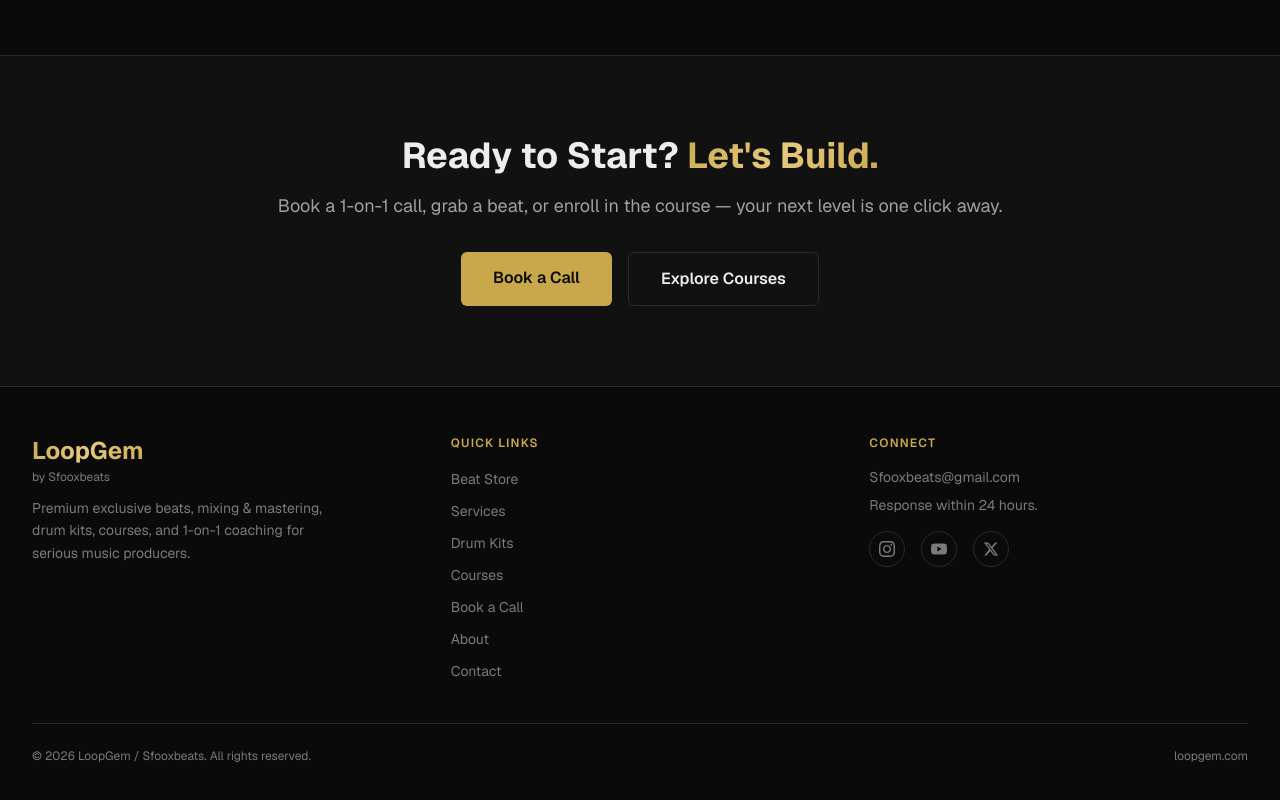
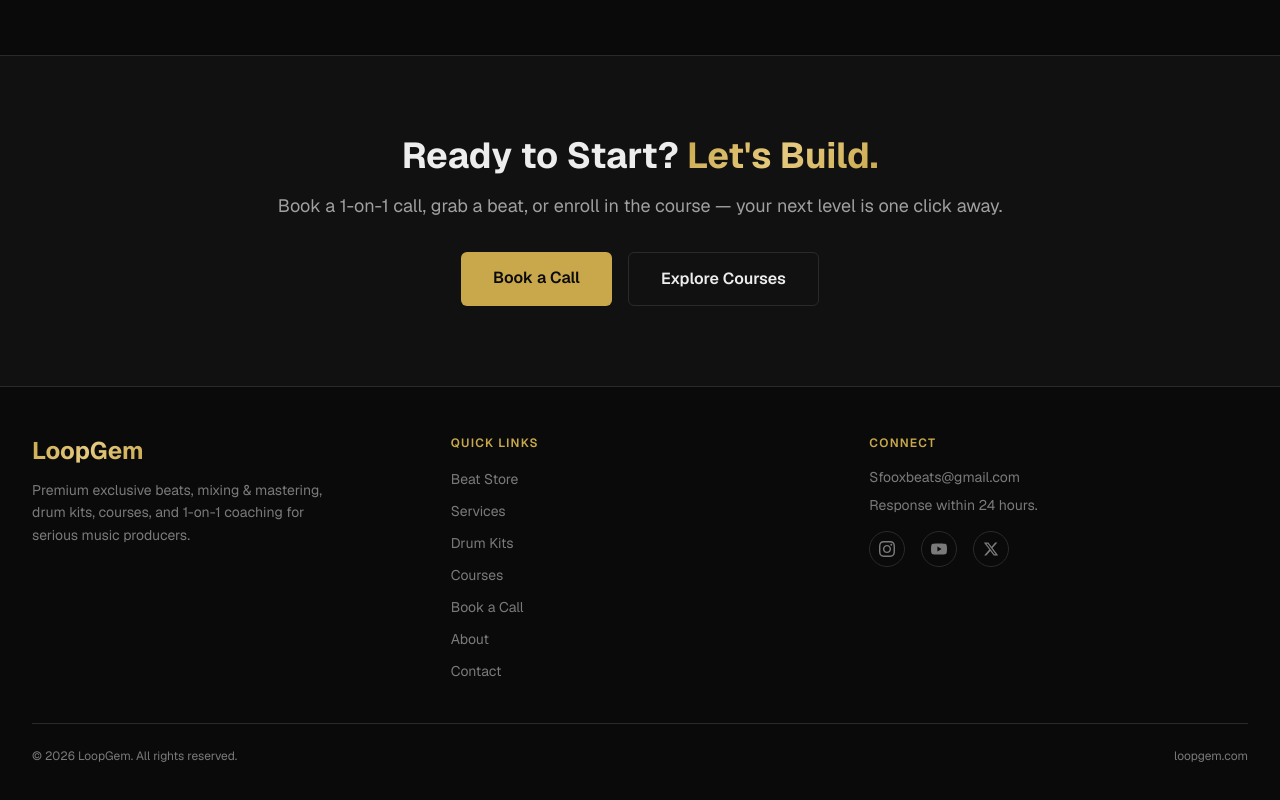
Before and after one commit to sfooxbeats-boop/loopgem, a Next.js app: page / in a window 1280 px wide. Shown: the part 2632-3432 px from the top of the page. Built offline with nearby package versions, Linux system fonts and the light colour scheme.

Commit message:
style: remove 'by Sfooxbeats' from footer

```diff
--- a/src/components/Footer.tsx
+++ b/src/components/Footer.tsx
@@ -17,8 +17,7 @@ export default function Footer() {
         <div className="grid grid-cols-1 md:grid-cols-3 gap-10">
           <div>
             <span className="text-2xl font-bold text-gold-gradient">LoopGem</span>
-            <p className="text-xs text-[#7a7a7a] mt-0.5 mb-3">by Sfooxbeats</p>
-            <p className="text-sm text-[#7a7a7a] leading-relaxed max-w-xs">
+            <p className="text-sm text-[#7a7a7a] leading-relaxed max-w-xs mt-3">
               Premium exclusive beats, mixing &amp; mastering, drum kits, courses, and 1-on-1 coaching for serious music producers.
             </p>
           </div>
@@ -80,7 +79,7 @@ export default function Footer() {
 
         <div className="mt-10 pt-6 border-t border-[#2a2a2a] flex flex-col sm:flex-row items-center justify-between gap-3">
           <p className="text-xs text-[#7a7a7a]">
-            &copy; {new Date().getFullYear()} LoopGem / Sfooxbeats. All rights reserved.
+            &copy; {new Date().getFullYear()} LoopGem. All rights reserved.
           </p>
           <p className="text-xs text-[#7a7a7a]">loopgem.com</p>
         </div>
```
